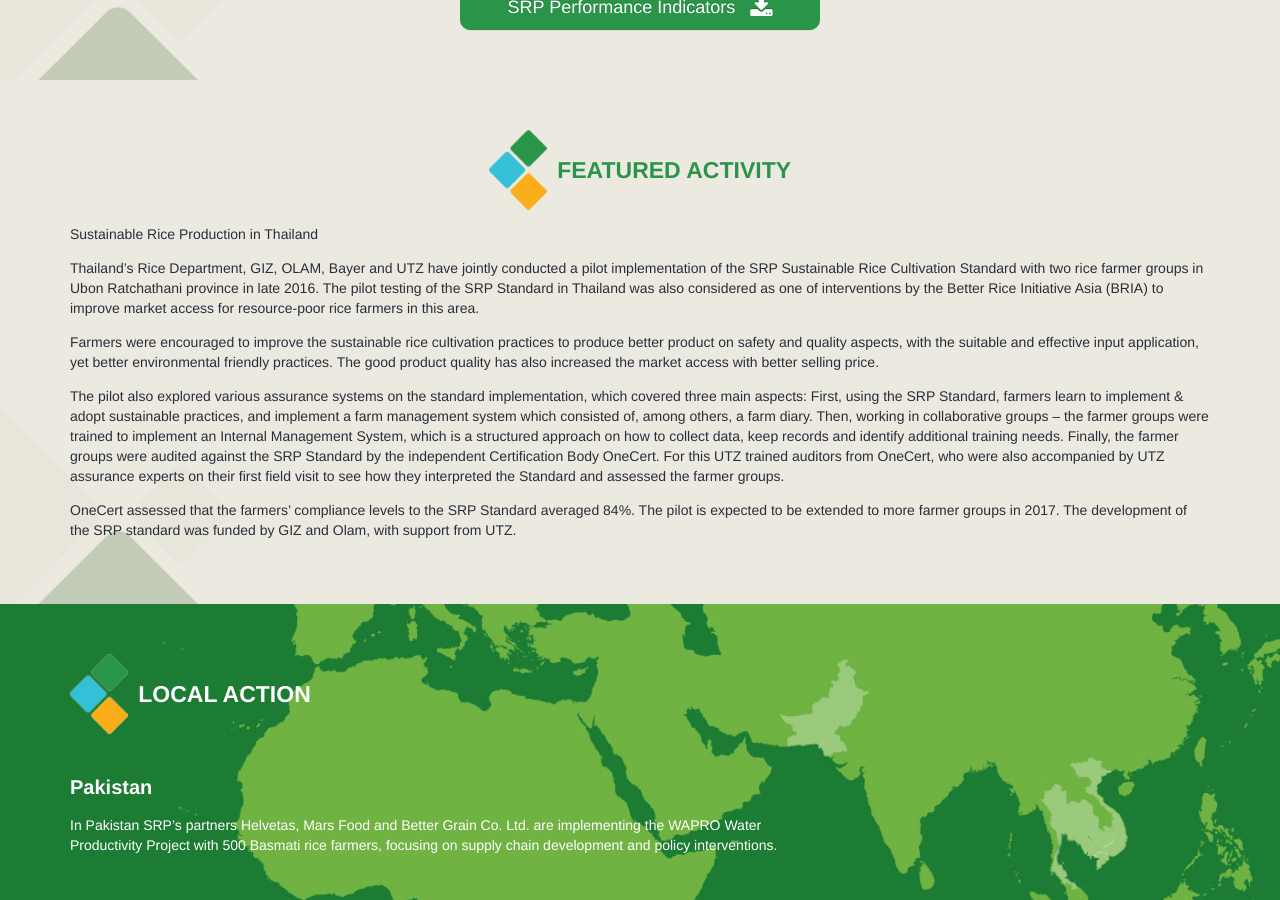
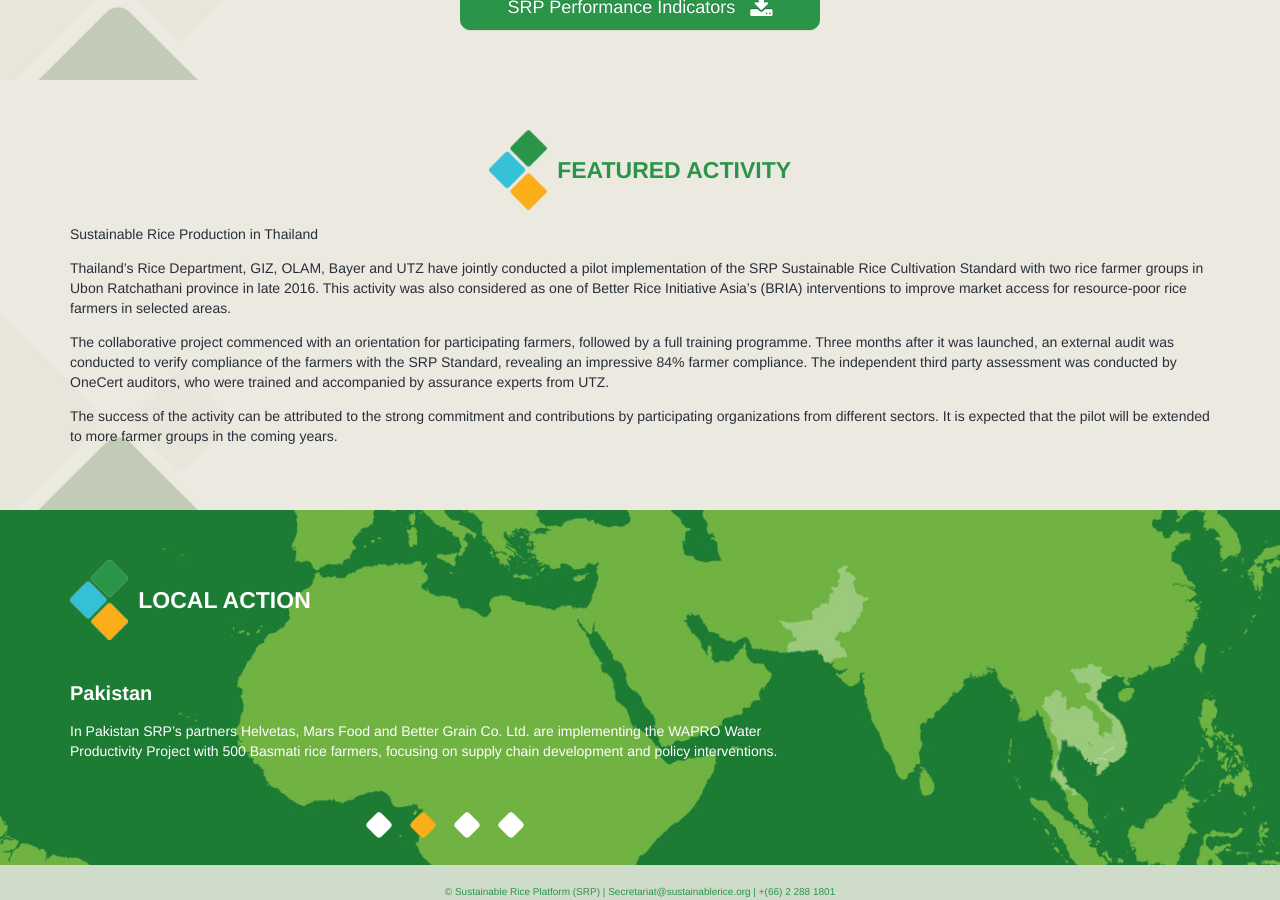
Before and after one commit to sustainablericeplatform/sustainablericeplatform.github.io, a Jekyll site: the page built from Resources/index.html, in a window 1280 px wide and 900 px high, scrolled down 1682 px. Built offline with Jekyll 4.4.1, drawn with Linux system fonts in a browser that asks for light colours; some of the changed text lies outside the part shown.

Commit message:
Update index.html

```diff
--- a/Resources/index.html
+++ b/Resources/index.html
@@ -81,10 +81,9 @@
         </div>
         <ul class="srp-list">
             <p>Sustainable Rice Production in Thailand</p>
-            <p>Thailand’s Rice Department, GIZ, OLAM, Bayer and UTZ have jointly conducted a pilot implementation of the SRP Sustainable Rice Cultivation Standard with two rice farmer groups in Ubon Ratchathani province in late 2016. The pilot testing of the SRP Standard in Thailand was also considered as one of interventions by the Better Rice Initiative Asia (BRIA) to improve market access for resource-poor rice farmers in this area.</p>
-            <p>Farmers were encouraged to improve the sustainable rice cultivation practices to produce better product on safety and quality aspects, with the suitable and effective input application, yet better environmental friendly practices. The good product quality has also increased the market access with better selling price.</p>
-            <p>The pilot also explored various assurance systems on the standard implementation, which covered three main aspects: First, using the SRP Standard, farmers learn to implement & adopt sustainable practices, and implement a farm management system which consisted of, among others, a farm diary. Then, working in collaborative groups – the farmer groups were trained to implement an Internal Management System, which is a structured approach on how to collect data, keep records and identify additional training needs. Finally, the farmer groups were audited against the SRP Standard by the independent Certification Body OneCert. For this UTZ trained auditors from OneCert, who were also accompanied by UTZ assurance experts on their first field visit to see how they interpreted the Standard and assessed the farmer groups.</p>
-            <p>OneCert assessed that the farmers’ compliance levels to the SRP Standard averaged 84%. The pilot is expected to be extended to more farmer groups in 2017. The development of the SRP standard was funded by GIZ and Olam, with support from UTZ.</li>
+            <p>Thailand’s Rice Department, GIZ, OLAM, Bayer and UTZ have jointly conducted a pilot implementation of the SRP Sustainable Rice Cultivation Standard with two rice farmer groups in Ubon Ratchathani province in late 2016. This activity was also considered as one of Better Rice Initiative Asia’s (BRIA) interventions to improve market access for resource-poor rice farmers in selected areas.</p>
+<p>The collaborative project commenced with an orientation for participating farmers, followed by a full training programme. Three months after it was launched, an external audit was conducted to verify compliance of the farmers with the SRP Standard, revealing an impressive 84% farmer compliance. The independent third party assessment was conducted by OneCert auditors, who were trained and accompanied by assurance experts from UTZ.</p>
+<p>The success of the activity can be attributed to the strong commitment and contributions by participating organizations from different sectors. It is expected that the pilot will be extended to more farmer groups in the coming years.</p>
                 </ul>
         </div>
     </div>
```
